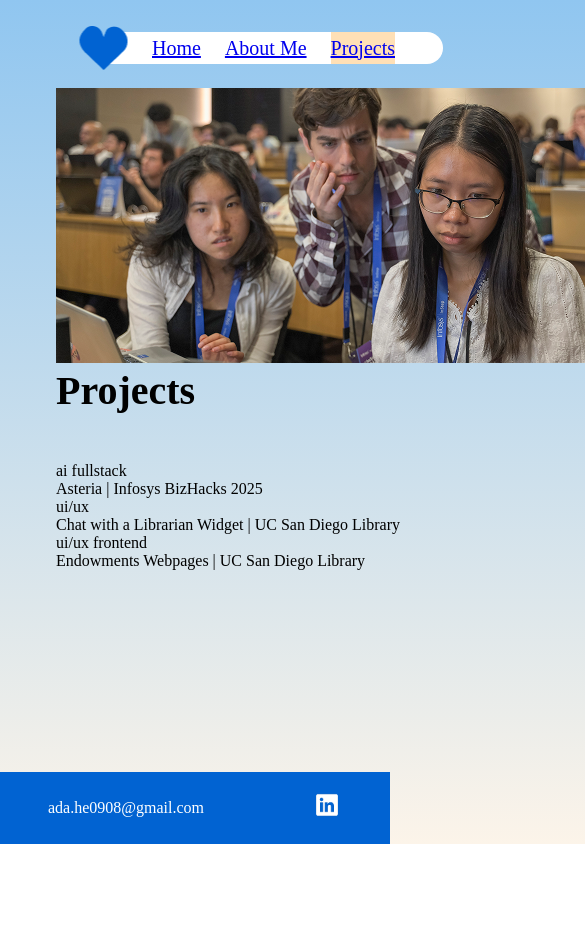
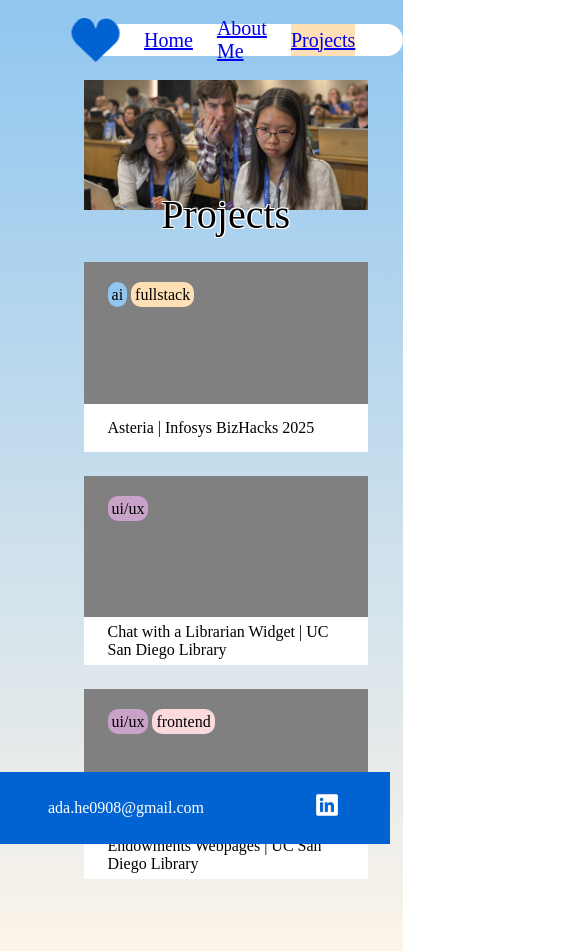
Before and after one commit to adahe8/cse134b-hw3, a website: page projects.html in a window 390 px wide. Shown: the top 951 px of the page, 585 px wide, since content can reach past the window. Before the commit the page ends 844 px from the top, so only its background shows below. Drawn offline with Linux system fonts and the light colour scheme; a web font is replaced by a local one.

Commit message:
Formatted custom project cards on projects page and set column layout for tablets + mobile, and row layout for desktop.

```diff
--- a/main.css
+++ b/main.css
@@ -37,6 +37,7 @@
 
 /** universal styling */
 body {
+  margin: 0;
   width: 100%;
   padding: var(--spacing-size) 0 var(--footer-height) 0;
   display: grid;
@@ -113,8 +114,10 @@ main img {
   justify-content: center;
   align-items: center;
 }
-.imgfirst-section picture {
-  img {
+.imgfirst-section picture,
+.textfirst-section {
+  img,
+  source {
     height: auto;
     width: 100%;
   }
@@ -138,6 +141,15 @@ main img {
   #additional-img {
     display: none;
   }
+  #projects-main {
+    display: flex;
+    flex-direction: column;
+    align-items: center;
+    row-gap: var(--spacing-size);
+  }
+  project-card {
+    width: 80%;
+  }
 }
 @media screen and (min-width: 768px) {
   .imgfirst-section {
@@ -153,10 +165,18 @@ main img {
     grid-template-columns: 2fr 1fr;
     place-items: center;
     gap: var(--spacing-size);
-    img {
-      width: 100%;
-      height: auto;
-    }
+  }
+  #projects-main {
+    display: flex;
+    flex-direction: row;
+    flex-wrap: wrap;
+    column-gap: var(--spacing-size);
+    row-gap: var(--spacing-size);
+    justify-content: center;
+    align-items: center;
+  }
+  project-card {
+    width: 25rem;
   }
 }
 
@@ -199,3 +219,63 @@ main img {
 }
 
 /** styling title-picture overlays */
+.image-text-header {
+  position: relative;
+  text-align: center;
+  h1 {
+    font-weight: 400;
+    position: absolute;
+    bottom: 0;
+    left: 50%;
+    transform: translate(-50%, 50%);
+    text-shadow: 1px 1px 0 #fff, -1px -1px 0 #fff, 1px -1px 0 #fff,
+      -1px 1px 0 #fff, 1px 1px 0 #fff;
+  }
+  img,
+  source {
+    width: 80%;
+    height: auto;
+  }
+}
+
+/** projects page-specific styling */
+#projects-main {
+  flex: 1;
+}
+/** custom component styling */
+project-card {
+  background-color: gray;
+  display: flex;
+  flex-direction: column;
+  justify-content: space-between;
+  aspect-ratio: 3 / 2;
+  min-width: var(--home-img-min-width);
+  p {
+    display: flex;
+    align-items: center;
+    height: 3rem;
+    box-sizing: border-box;
+    padding: 0 var(--spacing-size);
+    margin: 0;
+    background-color: white;
+  }
+  .projectdisplay {
+    padding: var(--spacing-size);
+  }
+}
+subject-tag {
+  border-radius: 10px;
+  padding: 0.25rem;
+}
+.ui {
+  background-color: hsl(300, 25.7%, 71%);
+}
+.fullstack {
+  background-color: var(--accent-2);
+}
+.ai {
+  background-color: var(--pale-blue);
+}
+.frontend {
+  background-color: hsl(354.4, 76.2%, 91.8%);
+}
--- a/projects.html
+++ b/projects.html
@@ -1,7 +1,6 @@
 <!DOCTYPE html>
 <html lang="en">
   <head>
-    <meta charset="UTF-8" />
     <meta charset="UTF-8" />
     <meta name="viewport" content="width=device-width, initial-scale=1.0" />
     <title>Ada's Projects</title>
@@ -32,26 +31,26 @@
         <h1>Projects</h1>
       </section>
     </header>
-    <main>
+    <main id="projects-main">
       <project-card>
         <div class="projectdisplay">
-          <subject-tag>ai</subject-tag>
-          <subject-tag>fullstack</subject-tag>
+          <subject-tag class="ai">ai</subject-tag>
+          <subject-tag class="fullstack">fullstack</subject-tag>
         </div>
-        <div>Asteria | Infosys BizHacks 2025</div>
+        <p>Asteria | Infosys BizHacks 2025</p>
       </project-card>
       <project-card>
         <div class="projectdisplay">
-          <subject-tag>ui/ux</subject-tag>
+          <subject-tag class="ui">ui/ux</subject-tag>
         </div>
-        <div>Chat with a Librarian Widget | UC San Diego Library</div>
+        <p>Chat with a Librarian Widget | UC San Diego Library</p>
       </project-card>
       <project-card>
         <div class="projectdisplay">
-          <subject-tag>ui/ux</subject-tag>
-          <subject-tag>frontend</subject-tag>
+          <subject-tag class="ui">ui/ux</subject-tag>
+          <subject-tag class="frontend">frontend</subject-tag>
         </div>
-        <div>Endowments Webpages | UC San Diego Library</div>
+        <p>Endowments Webpages | UC San Diego Library</p>
       </project-card>
     </main>
     <footer>
```
Also changed, not shown: index.html (+3 -3 lines).
